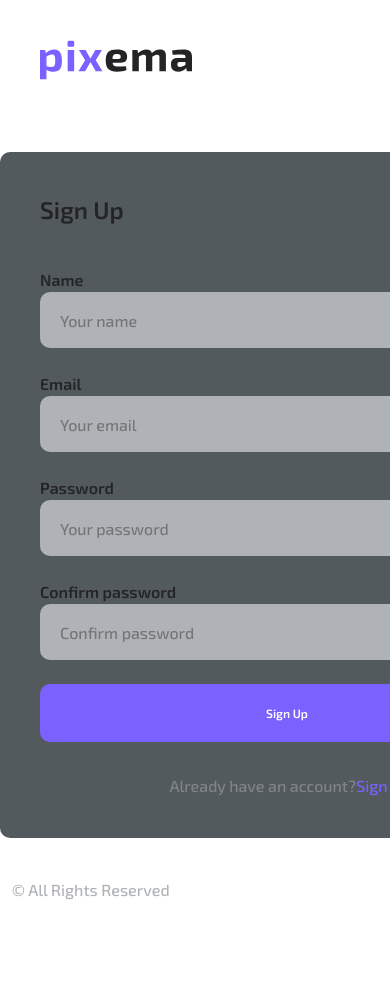
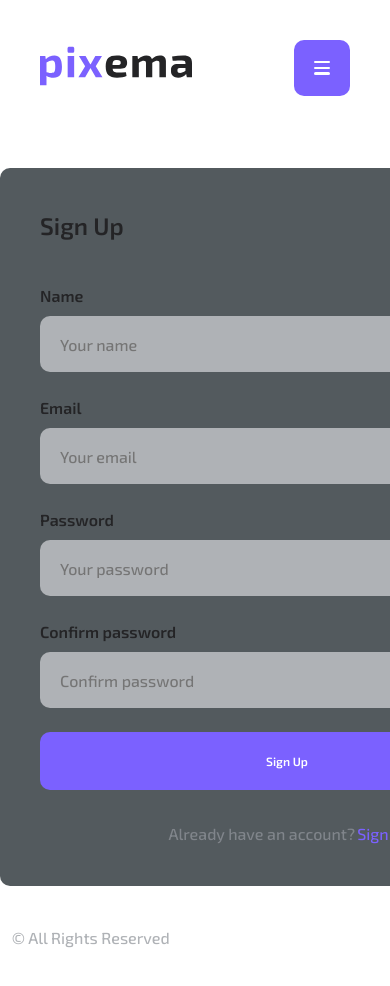
Before and after one commit to Ppekkka/pixema, a React (Create React App) app: page /sign-up in a window 390 px wide. Shown: the top 986 px of the page. Built offline with nearby package versions, Linux system fonts and the light colour scheme.

Commit message:
fixing simple bugs

```diff
--- a/src/client/Layout/Header/Header.tsx
+++ b/src/client/Layout/Header/Header.tsx
@@ -25,7 +25,7 @@ const Header = () => {
         <LogoWrapper>
           <PixemaSvg />
         </LogoWrapper>
-        {(isMain || link === '/') && (
+        {(isMain || link === '/' || link ==='/trends' || link === '/favourites') && (
           <RightContentWrapper>
             {<Search />}
             <HeaderMenu />
@@ -40,7 +40,7 @@ const Header = () => {
           <LogoWrapper>
             <PixemaSvg />
           </LogoWrapper>
-          {(isMain || link.includes('favourites') || link.includes('settings') || link === '/') && <HeaderMenu />}
+          <HeaderMenu />
         </FlexWrapper>
 
         {isMain && <Search />}
--- a/src/client/components/HeaderMenu/HamburgerMenu/styles.ts
+++ b/src/client/components/HeaderMenu/HamburgerMenu/styles.ts
@@ -19,17 +19,16 @@ export const Wrapper = styled.div`
 
 export const Line = styled.span<IProps>`
   display: flex;
-  height: 2px;
   width: 16px;
   border-radius: 6px;
   background-color: white;
   transition: 0.3s;
   position: relative;
+  padding: 1.25px 0;
 
   &::before,
   &::after {
     content: "";
-    height: 2.5px;
     width: 16px;
     display: flex;
     background-color: white;
@@ -37,6 +36,7 @@ export const Line = styled.span<IProps>`
     transition: 0.3s;
     position: absolute;
     border-radius: 6px;
+    padding: 1.25px 0;
   }
 
   &::before {
--- a/src/client/components/Label/styles.ts
+++ b/src/client/components/Label/styles.ts
@@ -8,5 +8,7 @@ export const StyledLabel = styled.label`
   line-height: 24px;
   letter-spacing: 0em;
   text-align: left;
-  margin-top: 8px;
+  display: flex;
+  flex-direction: column;
+  gap: 8px;
 `;
--- a/src/client/components/MainMenuContent/MainMenuContent.tsx
+++ b/src/client/components/MainMenuContent/MainMenuContent.tsx
@@ -35,6 +35,8 @@ const MainMenuContent = () => {
     changeSection(selectedSection);
     if (selectedSection === sectionsEnum.TRENDS) {
       setFilmsAsync(true, true, filmsPerList, 1);
+    } else if(selectedSection === sectionsEnum.HOME) {
+      setFilmsAsync(true, false, filmsPerList, 1);
     }
   }, [selectedSection]);
 
@@ -61,7 +63,7 @@ const MainMenuContent = () => {
         </SectionTitle>
       </SectionWrapper>
       <SectionWrapper
-        onClick={() => goToAnotherSection(sectionsEnum.TRENDS, "main")}
+        onClick={() => goToAnotherSection(sectionsEnum.TRENDS, "trends")}
       >
         <FireSvg fill={GetColor(sectionsEnum.TRENDS, selectedSection)} />
         <SectionTitle $selected={sectionsEnum.TRENDS === selectedSection}>
--- a/src/client/components/Svg/PixemaSvg.tsx
+++ b/src/client/components/Svg/PixemaSvg.tsx
@@ -1,14 +1,17 @@
 import React from "react";
 import { useSelector } from "react-redux";
-import { Wrapper, StyledPixemaSvg } from "src/client/components/Svg/styles";
+import { StyledPixemaWrapper, StyledPixemaSvg } from "src/client/components/Svg/styles";
 import { themeModes } from "src/styles/theme";
+import { sectionsEnum } from "src/globalTypes";
 import { selectors } from "src/store/selectors/selctors";
+import { useAction } from "src/store/hooks/useAction";
 
 const PixemaSvg = () => {
+  const { changeSection } = useAction();
   const themeMode = useSelector(selectors.getThemeMode);
 
   return (
-    <Wrapper>
+    <StyledPixemaWrapper to="/main" onClick={() => changeSection(sectionsEnum.HOME)}>
       {themeMode === themeModes.LIGHT_MODE ? (
         <StyledPixemaSvg
           width="158"
@@ -76,7 +79,7 @@ const PixemaSvg = () => {
           />
         </StyledPixemaSvg>
       )}
-    </Wrapper>
+    </StyledPixemaWrapper>
   );
 };
 
--- a/src/client/components/Svg/styles.ts
+++ b/src/client/components/Svg/styles.ts
@@ -1,4 +1,5 @@
 import styled from "styled-components";
+import { Link } from "react-router-dom";
 
 export const Wrapper = styled.div`
   width: max-content;
@@ -17,3 +18,7 @@ export const StyledStrictSvg = styled.svg`
 export const StyledPixemaSvg = styled.svg`
   width: clamp(152px, 1.2vw, 100%);
 `;
+
+export const StyledPixemaWrapper = styled(Link)`
+  width: clamp(152px, 1.2vw, 100%);
+`;
--- a/src/client/pages/UserFormsPages/styles.ts
+++ b/src/client/pages/UserFormsPages/styles.ts
@@ -52,6 +52,7 @@ export const AlreadyHaveText = styled.p`
   letter-spacing: 0em;
   text-align: left;
   color: #80858b;
+  padding-right: 2px;
 `;
 
 export const TextLink = styled(Link)`
--- a/src/routes/clientRoutes.ts
+++ b/src/routes/clientRoutes.ts
@@ -24,42 +24,48 @@ export const clientRoutes: IClientRoutes[] = [
   },
   {
     id: 2,
+    path: "/trends",
+    Component: MainPage,
+    isPrivate: false,
+  },
+  {
+    id: 3,
     path: "/favourites",
     Component: FavFilmsPage,
     isPrivate: true,
   },
   {
-    id: 3,
+    id: 4,
     path: "/film/:id",
     Component: FilmPage,
     isPrivate: false,
   },
   {
-    id: 4,
+    id: 5,
     path: "/sign-up",
     Component: SignUpPage,
     isPrivate: false,
   },
   {
-    id: 5,
+    id: 6,
     path: "/activate-account",
     Component: ActivateAccountPage,
     isPrivate: false,
   },
   {
-    id: 6,
+    id: 7,
     path: "/activate-account/:uid/:token",
     Component: ActivateAccountPage,
     isPrivate: false,
   },
   {
-    id: 7,
+    id: 8,
     path: "/sign-in",
     Component: SignInPage,
     isPrivate: false,
   },
   {
-    id: 8,
+    id: 9,
     path: "/settings",
     Component: SettingsPage,
     isPrivate: true,
```
